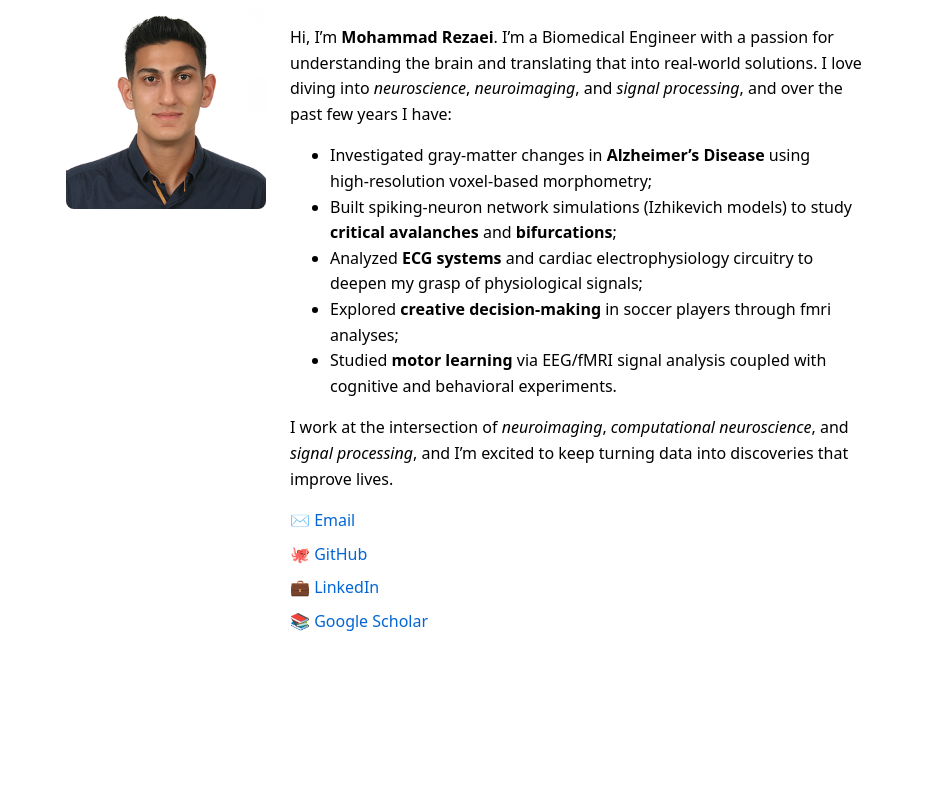
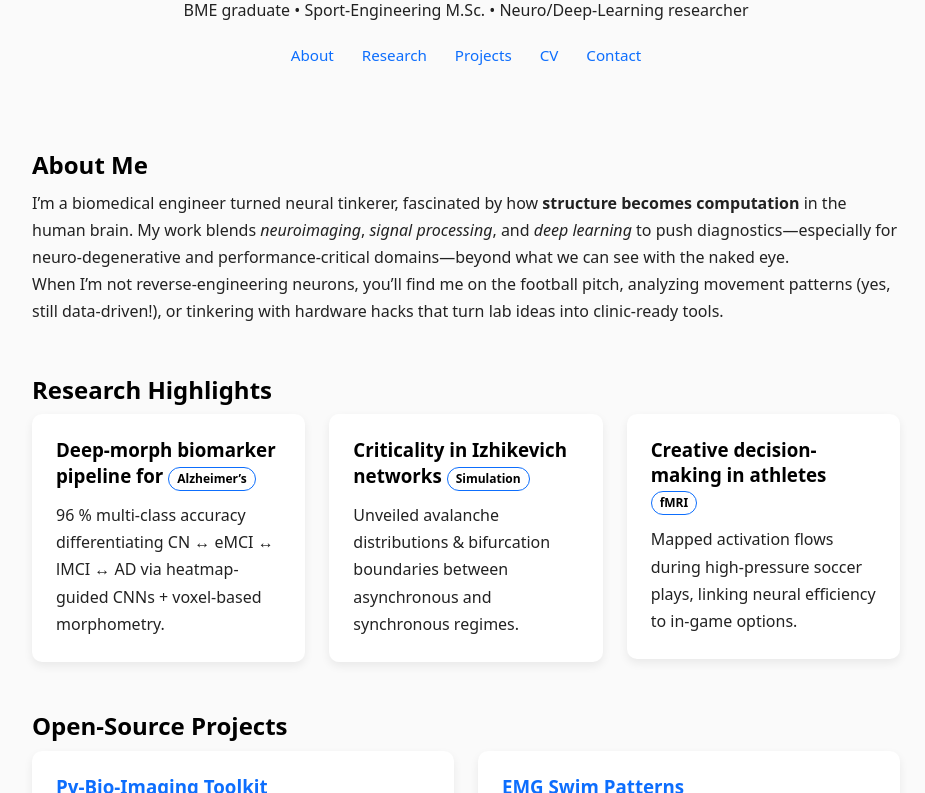
Before and after one commit to mrezaei-sci/mrezaei-sci.github.io, a plain HTML site: page index.html in a window 1280 px wide. Shown: the part 149-942 px from the top of the page, without its empty margins (174-1099 px from the left). Before the commit the page ends 800 px from the top, so only its background shows below. Drawn offline with Linux system fonts and the light colour scheme.

Commit message:
Update index.html

```diff
--- a/index.html
+++ b/index.html
@@ -1,97 +1,198 @@
 <!DOCTYPE html>
 <html lang="en">
 <head>
-  <meta charset="UTF-8"/>
-  <meta name="viewport" content="width=device-width,initial-scale=1"/>
-  <title>About Me – Mohammad Rezaei</title>
+  <meta charset="UTF-8" />
+  <meta name="viewport" content="width=device-width,initial-scale=1" />
+  <title>Mohammad Rezaei | Neural Engineering & Deep Learning</title>
+
+  <!--  ——–––  BASIC STYLES  ——––– -->
   <style>
-    body {
-      font-family: system-ui, sans-serif;
-      line-height: 1.6;
-      margin: 0;
-      padding: 0 1rem;
-      max-width: 800px;
-      margin-left: auto;
-      margin-right: auto;
+    :root{
+      --accent:#0d6efd;      /* Bootstrap-blue, adjust if you like  */
+      --text:#222;
+      --bg:#fafafa;
+      --radius:10px;
     }
-    header {
-      padding: 2rem 0;
-      text-align: center;
+
+    *{box-sizing:border-box;margin:0;padding:0}
+    body{
+      font:400 1rem/1.7 system-ui, sans-serif;
+      color:var(--text);  background:var(--bg);
+      padding:0 1rem;  max-width:900px;  margin:auto;
     }
-    .container {
-      display: flex;
-      flex-wrap: wrap;
-      align-items: flex-start;
-      gap: 1.5rem;
+    h1,h2,h3{font-weight:600;line-height:1.3;margin-bottom:.4em;color:#000}
+    a{color:var(--accent);text-decoration:none}
+    a:hover{ text-decoration:underline }
+    ul{list-style:none;margin-left:0;padding-left:1.1em}
+    li::before{content:"▹";color:var(--accent);margin-right:.4em}
+
+    /*  ——–––  LAYOUT  ——––– */
+    header{padding:3.5rem 0 2rem;text-align:center}
+    header img{width:160px;height:160px;border-radius:50%;object-fit:cover;border:4px solid var(--accent)}
+    nav{margin-top:1.2rem;font-size:.95rem}
+    nav a{margin:0 .75rem;font-weight:500}
+    main section{margin:3rem 0}
+    footer{margin:4rem 0 2rem;font-size:.9rem;text-align:center;color:#666}
+
+    /*  ——–––  FLEX HELPERS  ——––– */
+    .flex{display:flex;gap:1.5rem;flex-wrap:wrap;align-items:flex-start}
+    .grow{flex:1 1 260px}
+    .card{
+      background:#fff;border-radius:var(--radius);padding:1.5rem;box-shadow:0 4px 10px rgba(0,0,0,.07)
     }
-    .profile-pic {
-      flex: 0 0 200px;
-      border-radius: 8px;
-      overflow: hidden;
-    }
-    .profile-pic img {
-      display: block;
-      width: 100%;
-      height: auto;
-    }
-    .bio {
-      flex: 1;
-    }
-    .bio h1 {
-      margin-top: 0;
-    }
-    .links ul {
-      list-style: none;
-      padding: 0;
-    }
-    .links li {
-      margin: 0.5rem 0;
-    }
-    .links a {
-      color: #0366d6;
-      text-decoration: none;
-    }
-    .links a:hover {
-      text-decoration: underline;
+    .tag{display:inline-block;font-size:.75rem;border:1px solid var(--accent);
+      padding:.2rem .5rem;border-radius:12px;margin:.25rem .3rem .25rem 0}
+
+    /*  ——–––  SMALL SCREENS  ——––– */
+    @media(max-width:500px){
+      header img{width:120px;height:120px}
+      nav a{display:inline-block;margin:.5rem}
     }
   </style>
 </head>
 <body>
+
+  <!-- ----- HEADER ----- -->
   <header>
-    <h1>About Me</h1>
+    <!-- EDIT: replace profile.jpg with your own image path -->
+    <img src="profile.jpg" alt="Photo of Mohammad Rezaei">
+    <h1>Mohammad Rezaei</h1>
+    <p>BME graduate • Sport-Engineering M.Sc. • Neuro/Deep-Learning researcher</p>
+
+    <nav>
+      <a href="#about">About</a>
+      <a href="#research">Research</a>
+      <a href="#projects">Projects</a>
+      <a href="#cv">CV</a>
+      <a href="#contact">Contact</a>
+    </nav>
   </header>
-  <div class="container">
-    <div class="profile-pic">
-      <!-- be sure to rename your image file to profile.jpg and upload it -->
-      <img
-        src="IMG_1523.jpg"
-        alt="Photo of Mohammad Rezaei"
-      >
+
+  <main>
+    <!-- ----- ABOUT ----- -->
+    <section id="about" class="flex">
+      <div class="grow">
+        <h2>About Me</h2>
+        <p>
+          I’m a biomedical engineer turned neural tinkerer, fascinated by how
+          <strong>structure becomes computation</strong> in the human brain.
+          My work blends <em>neuroimaging</em>, <em>signal processing</em>, and
+          <em>deep learning</em> to push diagnostics—especially for
+          neuro-degenerative and performance-critical domains—beyond what we can
+          see with the naked eye.
+        </p>
+        <p>
+          When I’m not reverse-engineering neurons, you’ll find me on the
+          football pitch, analyzing movement patterns (yes, still data-driven!),
+          or tinkering with hardware hacks that turn lab ideas into clinic-ready
+          tools.
+        </p>
       </div>
-    <div class="bio">
-       <p>
-    Hi, I’m <strong>Mohammad Rezaei</strong>. I’m a Biomedical Engineer with a passion for understanding the brain and translating that into real‑world solutions. I love diving into <em>neuroscience</em>, <em>neuroimaging</em>, and <em>signal processing</em>, and over the past few years I have:
+    </section>
+
+    <!-- ----- RESEARCH HIGHLIGHTS ----- -->
+    <section id="research">
+      <h2>Research Highlights</h2>
+      <div class="flex">
+        <article class="card grow">
+          <h3>Deep-morph biomarker pipeline for <span class="tag">Alzheimer’s</span></h3>
+          <p>96 % multi-class accuracy differentiating CN ↔ eMCI ↔ lMCI ↔ AD via
+             heatmap-guided CNNs + voxel-based morphometry.</p>
+        </article>
+
+        <article class="card grow">
+          <h3>Criticality in Izhikevich networks <span class="tag">Simulation</span></h3>
+          <p>Unveiled avalanche distributions & bifurcation boundaries between
+             asynchronous and synchronous regimes.</p>
+        </article>
+
+        <article class="card grow">
+          <h3>Creative decision-making in athletes <span class="tag">fMRI</span></h3>
+          <p>Mapped activation flows during high-pressure soccer plays, linking
+             neural efficiency to in-game options.</p>
+        </article>
+      </div>
+    </section>
+
+    <!-- ----- PROJECTS ----- -->
+    <section id="projects">
+      <h2>Open-Source Projects</h2>
+      <div class="flex">
+        <article class="card grow">
+          <h3><a href="https://github.com/Mhmwd13">Py-Bio-Imaging Toolkit</a></h3>
+          <p>Edge detection, CLAHE, DCT compression, cell segmentation … all in
+             one clean Python package.</p>
+        </article>
+
+        <article class="card grow">
+          <h3><a href="#">EMG Swim Patterns</a></h3>
+          <p>k-means + SPM to discover muscle-activation signatures of elite
+             front-crawl swimmers.</p>
+        </article>
+      </div>
+      <p style="margin-top:1rem">
+        → See more on <a href="https://github.com/Mhmwd13">GitHub</a>.
       </p>
+    </section>
+
+    <!-- ----- CV SUMMARY ----- -->
+    <section id="cv">
+      <h2>Snapshot CV</h2>
+      <div class="flex">
+        <div class="grow">
+          <h3>Education</h3>
           <ul>
-    <li>Investigated gray‑matter changes in <strong>Alzheimer’s Disease</strong> using high‑resolution voxel‑based morphometry;</li>
-    <li>Built spiking‑neuron network simulations (Izhikevich models) to study <strong>critical avalanches</strong> and <strong>bifurcations</strong>;</li>
-    <li>Analyzed <strong>ECG systems</strong> and cardiac electrophysiology circuitry to deepen my grasp of physiological signals;</li>
-    <li>Explored <strong>creative decision‑making</strong> in soccer players through fmri analyses;</li>
-    <li>Studied <strong>motor learning</strong> via EEG/fMRI signal analysis coupled with cognitive and behavioral experiments.</li>
+            <li><strong>M.Sc.</strong> Sport Engineering – Univ. of Tehran (2024 – )</li>
+            <li><strong>B.Sc.</strong> Biomedical Eng. – Azad Tehran Univ. of Med. Sci. (2024)</li>
           </ul>
-  <p>
-    I work at the intersection of <em>neuroimaging</em>, <em>computational neuroscience</em>, and <em>signal processing</em>, and I’m excited to keep turning data into discoveries that improve lives.
-  </p>
 
-      <div class="links">
+          <h3>Core Skills</h3>
+          <p class="tag">Python</p><p class="tag">MATLAB</p>
+          <p class="tag">FSL/Freesurfer</p><p class="tag">ML & DL</p>
+          <p class="tag">Signal Processing</p><p class="tag">Neuro-imaging</p>
+        </div>
+
+        <div class="grow">
+          <h3>Selected Certs</h3>
           <ul>
-          <li><a href="mailto:mohammadr4030@gmail.com">✉️ Email</a></li>
-          <li><a href="https://github.com/Mhmwd13" target="_blank">🐙 GitHub</a></li>
-          <li><a href="https://www.linkedin.com/in/mrezaei/" target="_blank">💼 LinkedIn</a></li>
-          <li><a href="https://scholar.google.com/citations?user=YOUR_ID" target="_blank">📚 Google Scholar</a></li>
+            <li>Johns Hopkins Neuro-imaging (2024)</li>
+            <li>IBM Python for AI & DS (2024)</li>
+            <li>Vanderbilt Data Mgmt (2024)</li>
+          </ul>
+
+          <h3>Honors</h3>
+          <ul>
+            <li>Top 1 % in Iranian Konkur (204 k students)</li>
+            <li>Reviewer – <em>Biomedical Signal Processing & Control</em></li>
           </ul>
         </div>
       </div>
-  </div>
+      <p style="margin-top:1.2rem">
+        ➜ <a href="Rezaei_CV.pdf" target="_blank">Download full CV (PDF)</a>
+      </p>
+    </section>
+
+    <!-- ----- CONTACT ----- -->
+    <section id="contact">
+      <h2>Get in Touch</h2>
+      <p>
+        Whether you’d like to collaborate, discuss brain-inspired AI, or need a
+        quick pick-up game of football, drop me a line:
+      </p>
+      <p>
+        <a href="mailto:mohammadr4030@gmail.com">mohammadr4030@gmail.com</a> <br>
+        +98 919 697 8050
+      </p>
+      <p>
+        <a href="https://www.linkedin.com/in/mrezaei/" target="_blank">LinkedIn</a> ·
+        <a href="https://github.com/Mhmwd13" target="_blank">GitHub</a> ·
+        <a href="https://scholar.google.com/citations?user=YOUR_ID" target="_blank">Google Scholar</a>
+      </p>
+    </section>
+  </main>
+
+  <footer>
+    © 2025 Mohammad Rezaei · Built with vanilla HTML/CSS
+  </footer>
 </body>
 </html>
```
Lines whose indentation alone changed are shown as unchanged.
